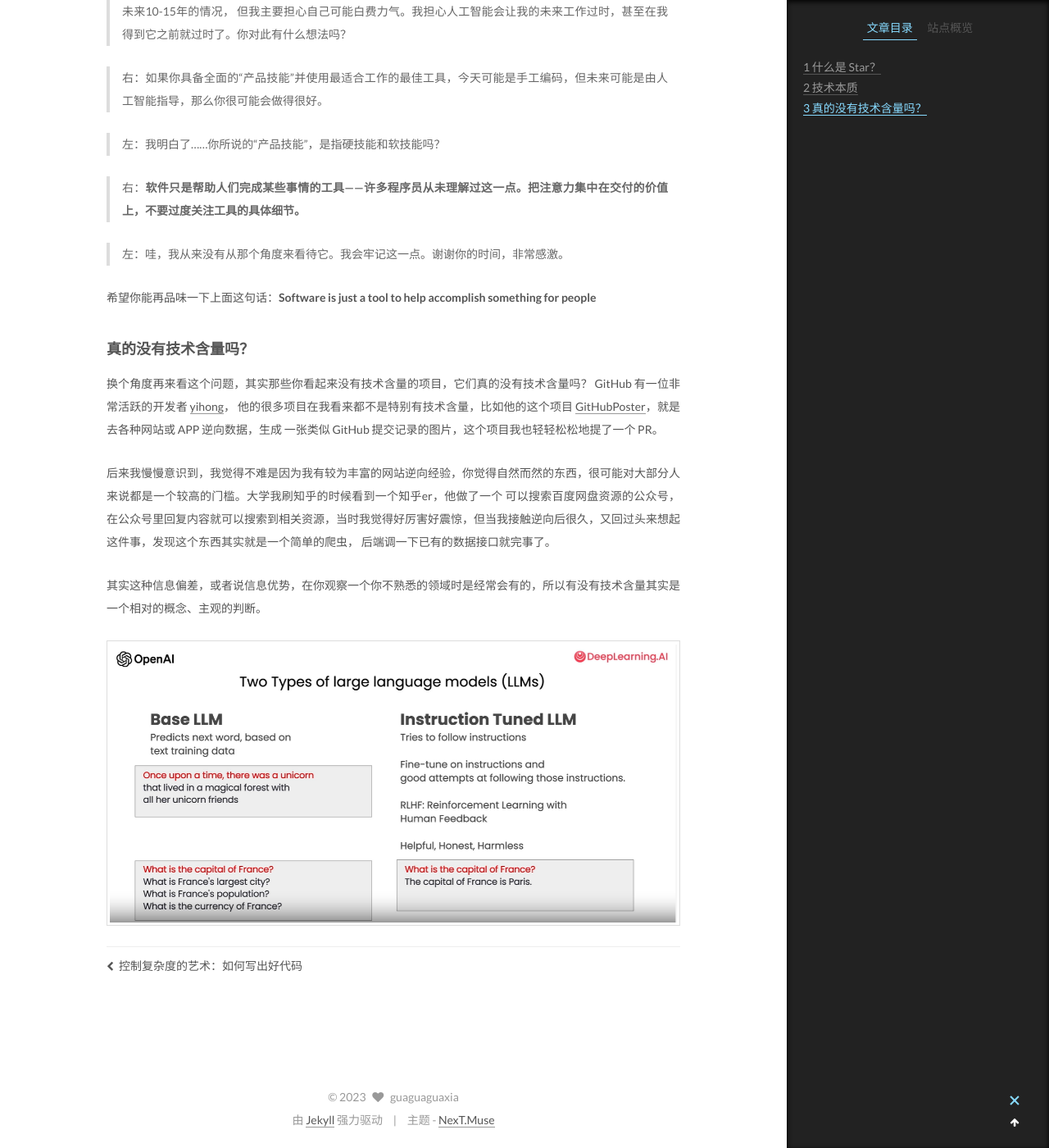
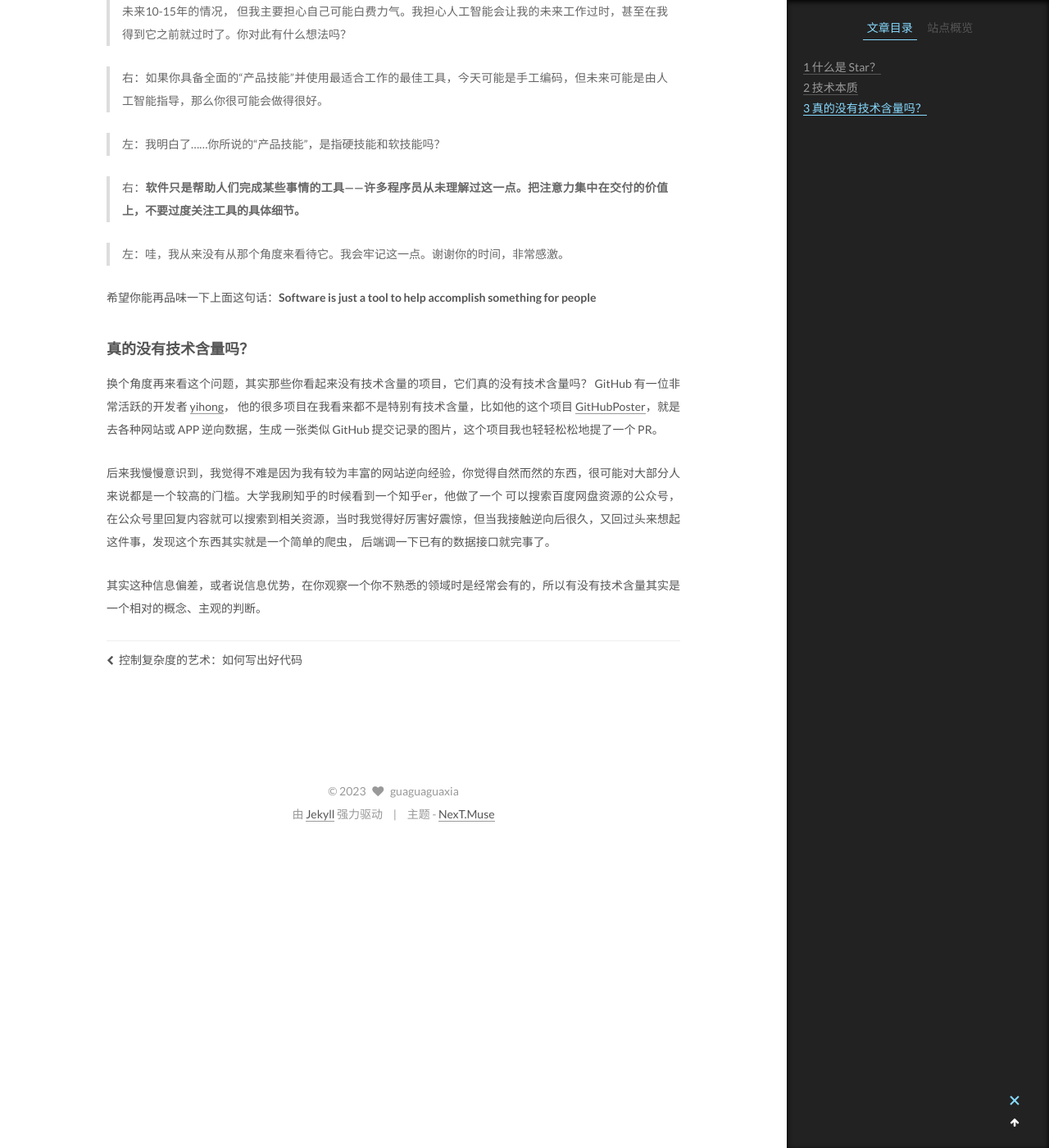
Before and after one commit to guaguaguaxia/guaguaguaxia.github.io, a Jekyll site: the page built from _posts/2023-04-18-为什么这个GitHub项目看起来一点技术含量都没有，却有那么多Star.md, in a window 1280 px wide and 1400 px high, scrolled down 2691 px. Shown: the whole window at 82% size. Built offline with Jekyll 4.4.1, drawn with Linux system fonts in a browser that asks for light colours.

Commit message:
feat:test

```diff
--- a/_posts/2023-04-18-为什么这个GitHub项目看起来一点技术含量都没有，却有那么多Star.md
+++ b/_posts/2023-04-18-为什么这个GitHub项目看起来一点技术含量都没有，却有那么多Star.md
@@ -48,4 +48,4 @@ tags:
 
 其实这种信息偏差，或者说信息优势，在你观察一个你不熟悉的领域时是经常会有的，所以有没有技术含量其实是一个相对的概念、主观的判断。
 
-![](/assets/img/1.jpg)
+[//]: # (![]&#40;/assets/img/1.jpg&#41;)
```
